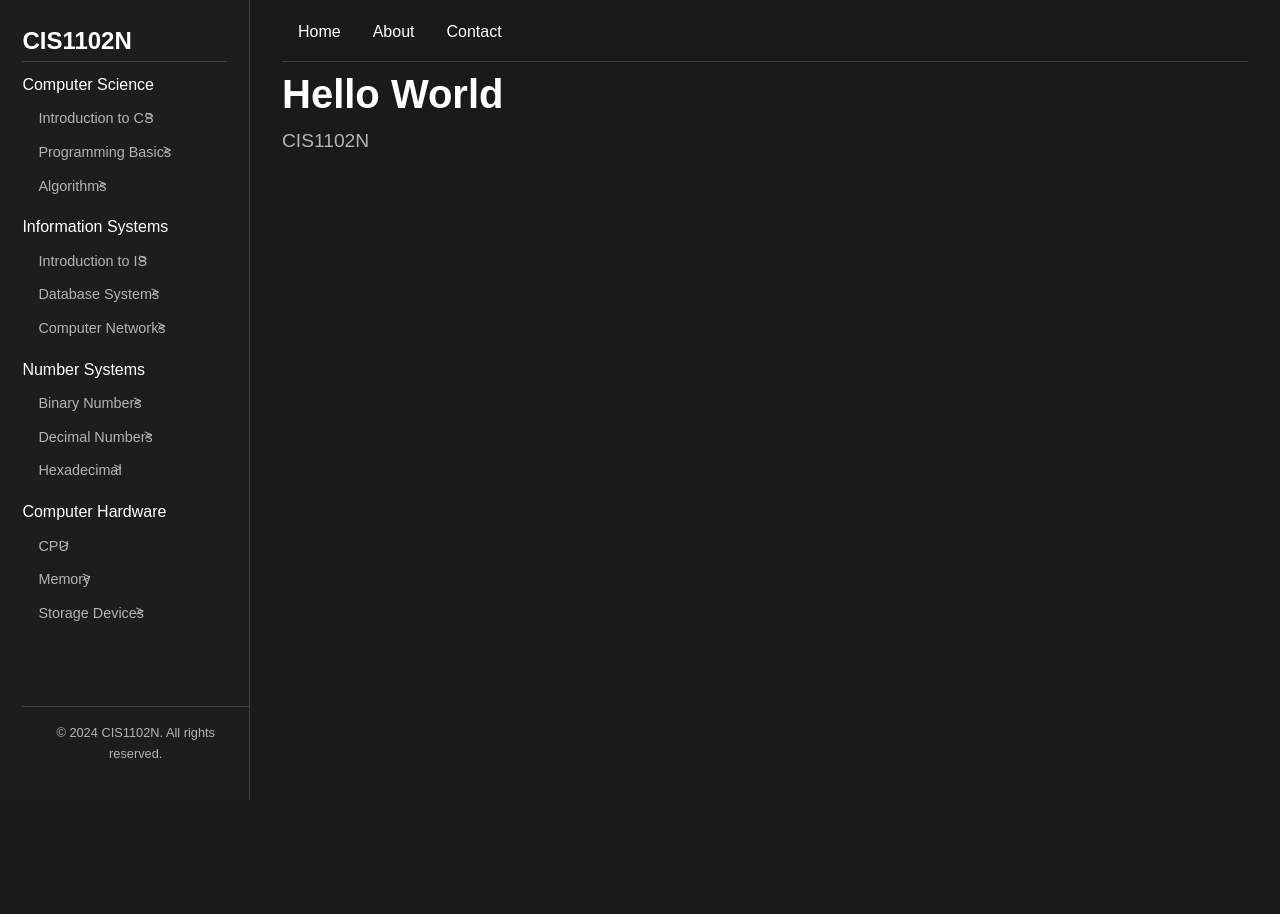
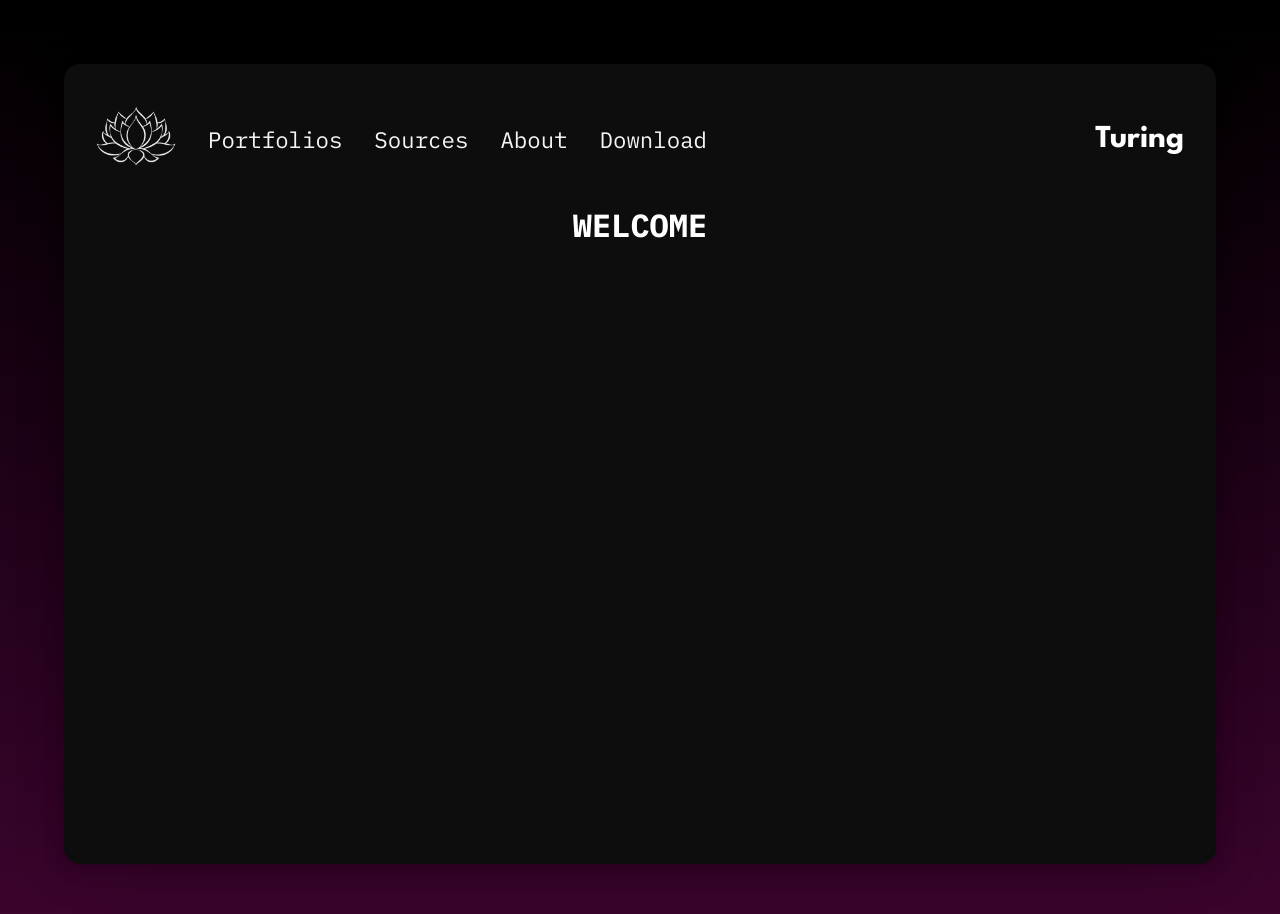
Before and after one commit to devliqht/computing-portfolio, a plain HTML site: page index.html in a window 1280 px wide. Before the commit the page ends 800 px from the top, so only its background shows below. Drawn offline with Linux system fonts and the light colour scheme.

Commit message:
Add some beginning stuff

```diff
--- /dev/null
+++ b/css/fonts.css
@@ -0,0 +1,12 @@
+.ibm-plex-mono-regular {
+    font-family: "IBM Plex Mono", monospace;
+    font-weight: 400;
+    font-style: normal;
+}
+
+.league-spartan {
+    font-family: "League Spartan", sans-serif;
+    font-optical-sizing: auto;
+    font-weight: 700;
+    font-style: normal;
+  }
--- /dev/null
+++ b/css/hero/hero.css
@@ -0,0 +1,35 @@
+.main-wrapper {
+    display: flex;
+    flex-direction: row;
+    align-items: center;
+    align-content: center;
+    justify-content: center;
+}
+
+.hero {
+    display: flex;
+    flex-direction: column;
+    height: 100vh;
+    width: 100vw;
+    background: rgb(13, 13, 13);
+    background-size: cover;
+    margin: 4rem;
+    padding: 1rem;
+    border-radius: 1rem;
+    box-shadow:
+    0px 0.5px 5.2px rgba(0, 0, 0, 0.047),
+    0px 1.3px 13.1px rgba(0, 0, 0, 0.067),
+    0px 2.7px 26.8px rgba(0, 0, 0, 0.083),
+    0px 5.5px 55.1px rgba(0, 0, 0, 0.103),
+    0px 15px 151px rgba(0, 0, 0, 0.15)
+    ;
+}
+
+.landing {
+    display: flex;
+    flex-direction: column;
+    height: 100%;
+    width: 100%;
+    align-items: center;
+    align-content: center;
+}
--- a/css/index.css
+++ b/css/index.css
@@ -8,147 +8,7 @@ body {
     font-family: Arial, sans-serif;
     line-height: 1.6;
     overflow-y: hidden;
-    background-color: #1a1a1a;
+    background: rgb(61,5,47);
+    background: linear-gradient(0deg, rgba(61,5,47,1) 0%, rgba(0,0,0,1) 100%);
     color: #fff;
 }
-
-.navbar {
-    color: white;
-    padding: 1rem;
-    display: flex;
-    justify-content: space-between;
-    align-items: center;
-    position: relative;
-    top: 0;
-    left: 0;
-    width: 100%;
-    border-bottom: 1px solid #404040;
-}
-
-.logo {
-    font-size: 1.5rem;
-    font-weight: bold;
-    margin: 0 0 10px 0;
-    border-bottom: 1px solid #404040;
-    color: #fff;
-}
-
-.nav-links {
-    display: flex;
-    list-style: none;
-    gap: 2rem;
-}
-
-.nav-links a {
-    color: #fff;
-    text-decoration: none;
-    position: relative;
-    transition: color 0.3s ease;
-}
-
-.nav-links a:hover {
-    color: #0099ff;
-}
-
-.nav-links a::after {
-    content: '';
-    position: absolute;
-    width: 0;
-    height: 2px;
-    bottom: -4px;
-    left: 0;
-    background-color: #0099ff;
-    transition: width 0.3s ease;
-}
-
-.nav-links a:hover::after {
-    width: 100%;
-}
-
-.container {
-    display: flex;
-    min-height: 100vh;
-}
-
-.sidebar {
-    width: 250px;
-    background-color: #1d1d1d;
-    padding: 1.4rem;
-    border-right: 1px solid #404040;
-    height: 100vh;
-    position: fixed;
-}
-
-.sidebar-links {
-    list-style: none;
-}
-
-.sidebar-links li {
-    margin-bottom: 1rem;
-}
-
-.sidebar-links ul {
-    list-style: none;
-    margin-left: 1rem;
-    margin-top: 0.5rem;
-}
-
-.sidebar-links ul li {
-    margin-bottom: 0.5rem;
-}
-
-.sidebar-links a {
-    color: #fff;
-    text-decoration: none;
-    position: relative;
-    transition: color 0.3s ease;
-    padding-left: 0;
-    transition: padding-left 0.3s ease;
-}
-
-.sidebar-links ul li a {
-    color: #b3b3b3;
-    font-size: 0.9rem;
-    position: relative;
-}
-
-.sidebar-links ul li a::after {
-    content: '>';
-    position: absolute;
-    right: 0;
-    opacity: 1;
-}
-
-.sidebar-links a:hover {
-    color: #0099ff;
-    padding-left: 10px;
-}
-
-.main-content {
-    flex: 1;
-    padding: 0.2rem 2rem 2rem 2rem;
-    margin-left: 250px;
-    background-color: #1a1a1a;
-}
-
-.hero h1 {
-    font-size: 2.5rem;
-    color: #fff;
-}
-
-.hero p {
-    font-size: 1.2rem;
-    color: #b3b3b3;
-}
-
-footer {
-    padding: 1rem;
-    text-align: center;
-    border-top: 1px solid #404040;
-}
-
-footer p {
-    margin: 0;
-    color: #b3b3b3;
-    font-size: 0.8rem;
-}
--- /dev/null
+++ b/css/nav.css
@@ -0,0 +1,29 @@
+.navbar {
+    display: flex;
+    flex-direction: row;
+    height: fit-content;
+    justify-content: space-between;
+    align-items: center;
+    margin: 1rem;
+}
+
+.nav-logo img {
+    width: 5rem;
+    height: 5rem;
+}
+
+.nav-links {
+    display: flex;
+    flex-direction: row;
+    gap: 2rem;
+    align-items: center;
+}
+.nav-links a {
+    text-decoration: none;
+    color: whitesmoke;
+    font-size: 1.4rem;
+}
+
+.nav-site-name {
+    font-size: 2rem;
+}
--- a/index.html
+++ b/index.html
@@ -2,66 +2,44 @@
 <html lang="en">
 <head>
     <meta charset="UTF-8">
+    <link rel="icon" href="assets/logo.png">
     <meta name="viewport" content="width=device-width, initial-scale=1.0">
     <title>CIS1102N Website</title>
+
     <link rel="stylesheet" href="css/index.css">
+    <link rel="stylesheet" href="css/nav.css">
+    <link rel="stylesheet" href="css/hero/hero.css">
+
+    <link rel="stylesheet" href="css/fonts.css">
+
+    <link rel="preconnect" href="https://fonts.googleapis.com">
+    <link rel="preconnect" href="https://fonts.gstatic.com" crossorigin>
+    <link href="https://fonts.googleapis.com/css2?family=League+Spartan:wght@100..900&display=swap" rel="stylesheet">
+    <link href="https://fonts.googleapis.com/css2?family=IBM+Plex+Mono:ital,wght@0,100;0,200;0,300;0,400;0,500;0,600;0,700;1,100;1,200;1,300;1,400;1,500;1,600;1,700&display=swap" rel="stylesheet">
 </head>
 <body>
-    <div class="container">
-        <aside class="sidebar">
-            <div class="logo">CIS1102N</div>
-            <ul class="sidebar-links">
-                <li>
-                    <a href="#computer-science">Computer Science</a>
-                    <ul>
-                        <li><a href="#cs-intro">Introduction to CS</a></li>
-                        <li><a href="#programming">Programming Basics</a></li>
-                        <li><a href="#algorithms">Algorithms</a></li>
-                    </ul>
-                </li>
-                <li>
-                    <a href="#information-systems">Information Systems</a>
-                    <ul>
-                        <li><a href="#is-intro">Introduction to IS</a></li>
-                        <li><a href="#databases">Database Systems</a></li>
-                        <li><a href="#networks">Computer Networks</a></li>
-                    </ul>
-                </li>
-                <li>
-                    <a href="#number-systems">Number Systems</a>
-                    <ul>
-                        <li><a href="#binary">Binary Numbers</a></li>
-                        <li><a href="#decimal">Decimal Numbers</a></li>
-                        <li><a href="#hexadecimal">Hexadecimal</a></li>
-                    </ul>
-                </li>
-                <li>
-                    <a href="#computer-hardware">Computer Hardware</a>
-                    <ul>
-                        <li><a href="#cpu">CPU</a></li>
-                        <li><a href="#memory">Memory</a></li>
-                        <li><a href="#storage">Storage Devices</a></li>
-                    </ul>
-                </li>
-            </ul>
-            <footer style="position: absolute; bottom: 20px; color: #b3b3b3; font-size: 0.8rem;">
-                <p>&copy; 2024 CIS1102N. All rights reserved.</p>
-            </footer>
-        </aside>
-
-        <main class="main-content">
-            <nav class="navbar">
-                <ul class="nav-links">
-                    <li><a href="#home">Home</a></li>
-                    <li><a href="#about">About</a></li>
-                    <li><a href="#contact">Contact</a></li>
-                </ul>
-            </nav>
-            <section class="hero">
-                <h1>Hello World</h1>
-                <p>CIS1102N</p>
-            </section>
-        </main>
+   <div class="main-wrapper">
+        <div class="hero">
+            <div class="navbar">
+                <div class="nav-links ibm-plex-mono-regular">
+                    <div class="nav-logo">
+                        <img src="assets/logo.png" alt="logo">
+                    </div>
+                    <a href="portfolios.html">Portfolios</a>
+                    <a href="sources.html">Sources</a>
+                    <a href="about.html">About</a>
+                    <a href="download.html">Download</a>
+                </div>
+                <div class="nav-site-name league-spartan">
+                    Turing
+                </div>
+            </div>
+            <div class="landing">
+                <div class="landing-text ibm-plex-mono-regular">
+                    <h1>WELCOME</h1>
+                </div>
+            </div>
+        </div>
     </div>
 </body>
 </html>
```
Also changed, not shown: assets/Add a little bit of body text/2.png (added), assets/logo.png (added), 1 other file.
